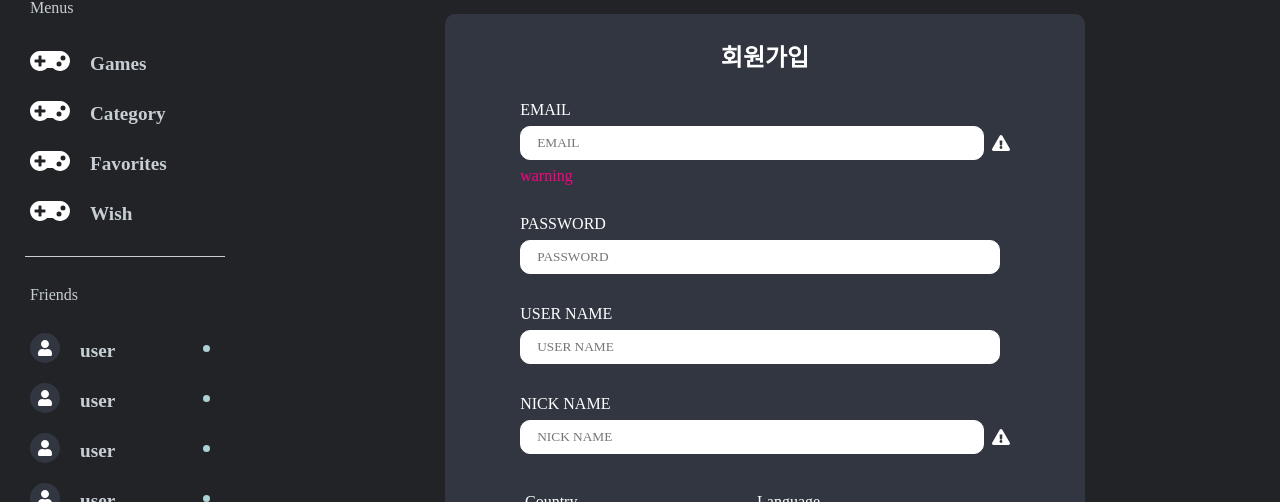
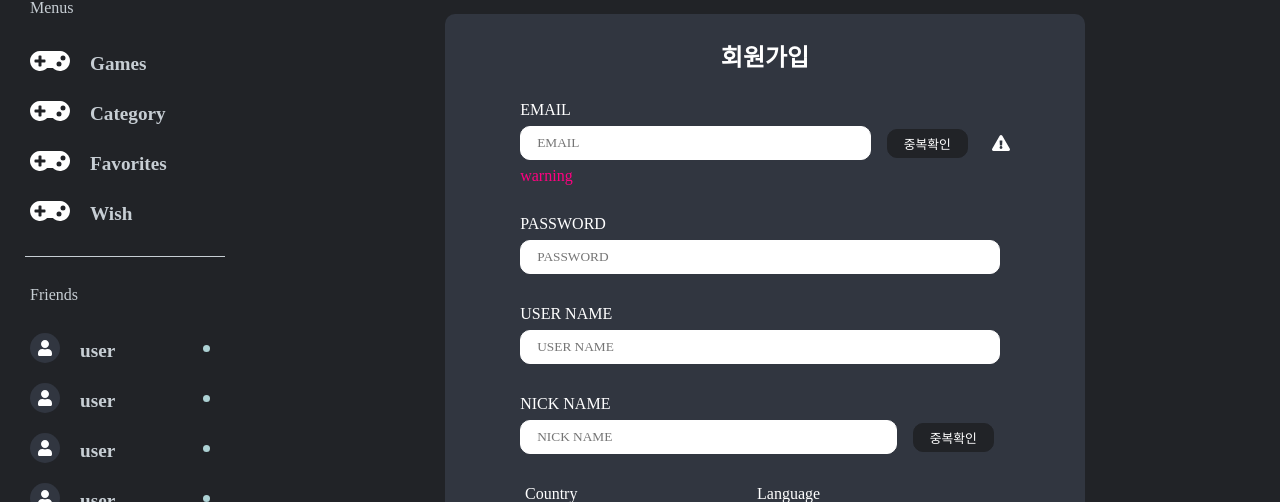
Before and after one commit to STOVE-Milk/steam-clone, a Next.js app in the folder src/frontend/: page /signup in a window 1280 px wide. Shown: the part 90-592 px from the top of the page. Built offline with nearby package versions, Linux system fonts and the light colour scheme; a web font is replaced by a local one; what typesafe-actions would draw is missing.

Commit message:
chore: 중복확인 버튼 추가

```diff
--- a/src/frontend/components/molecules/AuthInput.tsx
+++ b/src/frontend/components/molecules/AuthInput.tsx
@@ -1,6 +1,7 @@
 import React from 'react';
 import styled from 'styled-components';
 import Text from 'components/atoms/Text';
+import FilledButton from 'components/atoms/FilledButton';
 
 import { FontAwesomeIcon } from '@fortawesome/react-fontawesome';
 import { faExclamationTriangle } from '@fortawesome/free-solid-svg-icons';
@@ -33,6 +34,10 @@ const InputBox = styled.input`
   padding: 0.5rem 1rem;
   width: 30rem;
 `;
+const ValidateBtnStyle = styled(FilledButton)`
+  height: 100%;
+  font-size: 0.8rem;
+`;
 const WarningIcon = styled(FontAwesomeIcon)`
   margin-left: 0.5rem;
 `;
@@ -41,12 +46,20 @@ const WarningMsg = styled(Text)`
   color: ${(props) => props.theme.colors.wish};
 `;
 
-export default function AuthInput({ title, type, placeholder, hasError, warningMsg }: IAuthInputProps) {
+export default function AuthInput({
+  title,
+  type,
+  placeholder,
+  hasError,
+  checkValidation,
+  warningMsg,
+}: IAuthInputProps) {
   return (
     <InputWrapper>
       <InputTitleText>{title}</InputTitleText>
       <InputBoxWrapper>
         <InputBox type={type} placeholder={placeholder} />
+        {checkValidation && <ValidateBtnStyle types="primary">중복확인</ValidateBtnStyle>}
         {hasError && <WarningIcon icon={faExclamationTriangle} inverse />}
       </InputBoxWrapper>
       {hasError && <WarningMsg>{warningMsg}</WarningMsg>}
--- a/src/frontend/pages/signup.tsx
+++ b/src/frontend/pages/signup.tsx
@@ -26,7 +26,7 @@ const InputAlign = styled.div`
   display: flex;
   width: 30rem;
 `;
-const RegisterButton = styled(FilledButton)`
+const SignUpButton = styled(FilledButton)`
   width: 85%;
   margin-top: 1rem;
 `;
@@ -45,15 +45,22 @@ const signup = () => {
   return (
     <SignUpFormWrapper>
       <Text types="large">회원가입</Text>
-      <AuthInput title="EMAIL" type="email" placeholder="EMAIL" hasError={true} warningMsg={'warning'} />
+      <AuthInput
+        title="EMAIL"
+        type="email"
+        placeholder="EMAIL"
+        hasError={true}
+        checkValidation={true}
+        warningMsg={'warning'}
+      />
       <AuthInput title="PASSWORD" type="password" placeholder="PASSWORD" />
       <AuthInput title="USER NAME" type="text" placeholder="USER NAME" />
-      <AuthInput title="NICK NAME" type="text" placeholder="NICK NAME" hasError={true} />
+      <AuthInput title="NICK NAME" type="text" placeholder="NICK NAME" checkValidation={true} />
       <InputAlign>
         <AuthSelectBox title="Country" option={countryOption} />
         <AuthSelectBox title="Language" option={languageOption} />
       </InputAlign>
-      <RegisterButton types="active">가입하기</RegisterButton>
+      <SignUpButton types="active">가입하기</SignUpButton>
     </SignUpFormWrapper>
   );
 };
```
